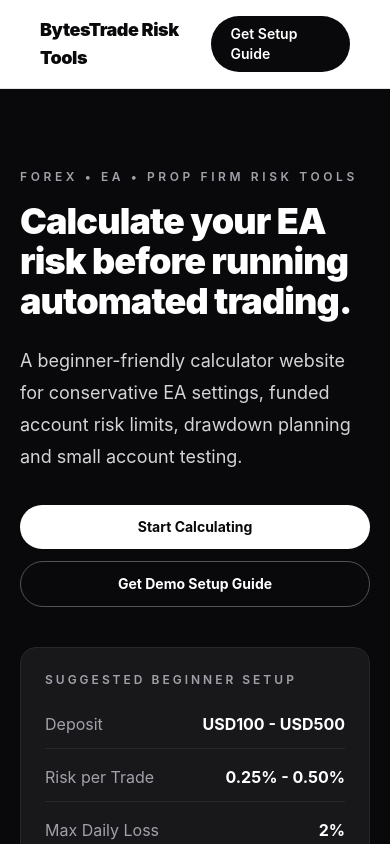
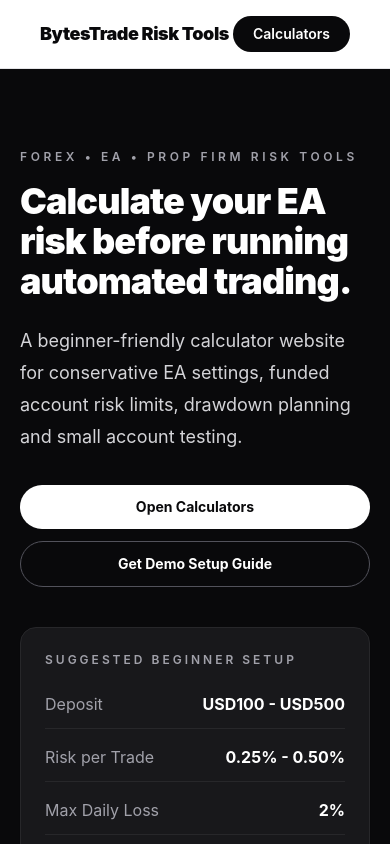
Before and after one commit to MomoGrace/safetrade-risk-tools, a React (Vite) app: page / in a window 390 px wide. Shown: the top 844 px of the page. Built offline with nearby package versions, Linux system fonts and the light colour scheme.

Commit message:
Add mobile calculators button

```diff
--- a/src/App.jsx
+++ b/src/App.jsx
@@ -137,7 +137,7 @@ function ConservativeEACalculator() {
   }, [deposit, mode, stopLossPips, pipValuePerLot]);
 
   return (
-    <Card id="ea-calculator" className="scroll-mt-24">
+   <Card id="calculators" className="scroll-mt-24">
       <div className="mb-6">
         <p className="text-xs font-semibold uppercase tracking-[0.25em] text-zinc-500">Tool 01</p>
         <h3 className="mt-2 text-2xl font-bold text-zinc-950">Conservative EA Setup Calculator</h3>
@@ -415,8 +415,8 @@ function Header() {
             <a href="/about" className="hover:text-zinc-950">About</a>
           <a href="/disclaimer" className="hover:text-zinc-950">Disclaimer</a>
         </nav>
-        <a href={TALLY_URL} target="_blank" rel="noopener noreferrer" className="rounded-full bg-zinc-950 px-5 py-2 text-sm font-semibold text-white hover:bg-zinc-800">
-          Get Setup Guide
+        <a href="#calculators" className="rounded-full bg-zinc-950 px-5 py-2 text-sm font-semibold text-white hover:bg-zinc-800">
+        Calculators
         </a>
       </div>
     </header>
@@ -2276,8 +2276,8 @@ function HomePage() {
                 A beginner-friendly calculator website for conservative EA settings, funded account risk limits, drawdown planning and small account testing.
               </p>
               <div className="mt-8 flex flex-col gap-3 sm:flex-row">
-                <a href="#ea-calculator" className="rounded-full bg-white px-6 py-3 text-center text-sm font-bold text-zinc-950 hover:bg-zinc-200">
-                  Start Calculating
+                <a href="#calculators" className="rounded-full bg-white px-6 py-3 text-center text-sm font-bold text-zinc-950 hover:bg-zinc-200">
+                Open Calculators
                 </a>
                 <a href="https://tally.so/r/81JKpA" target="_blank" rel="noopener noreferrer" className="rounded-full border border-zinc-600 px-6 py-3 text-center text-sm font-bold text-white hover:bg-zinc-900">
                   Get Demo Setup Guide
```
